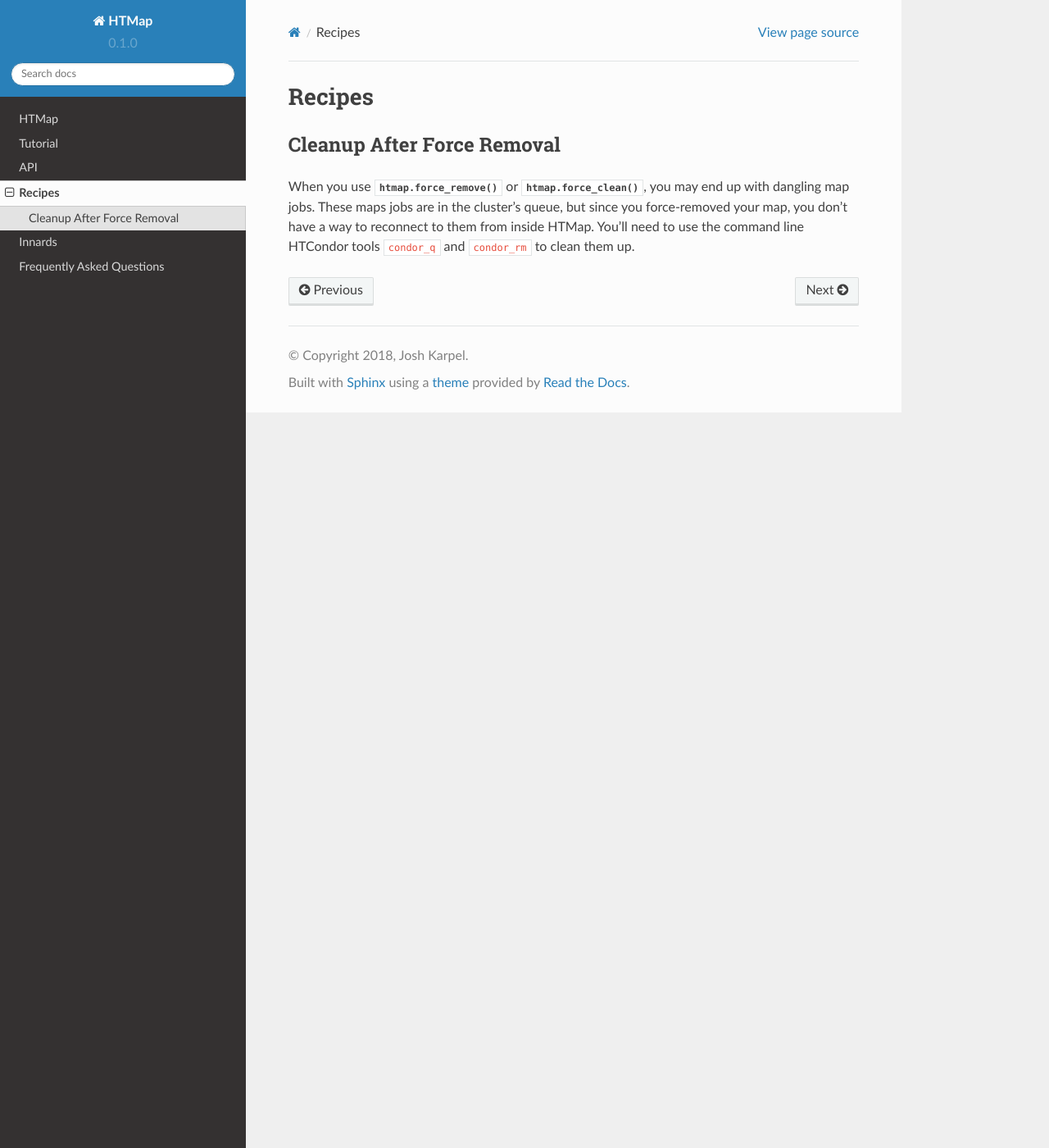
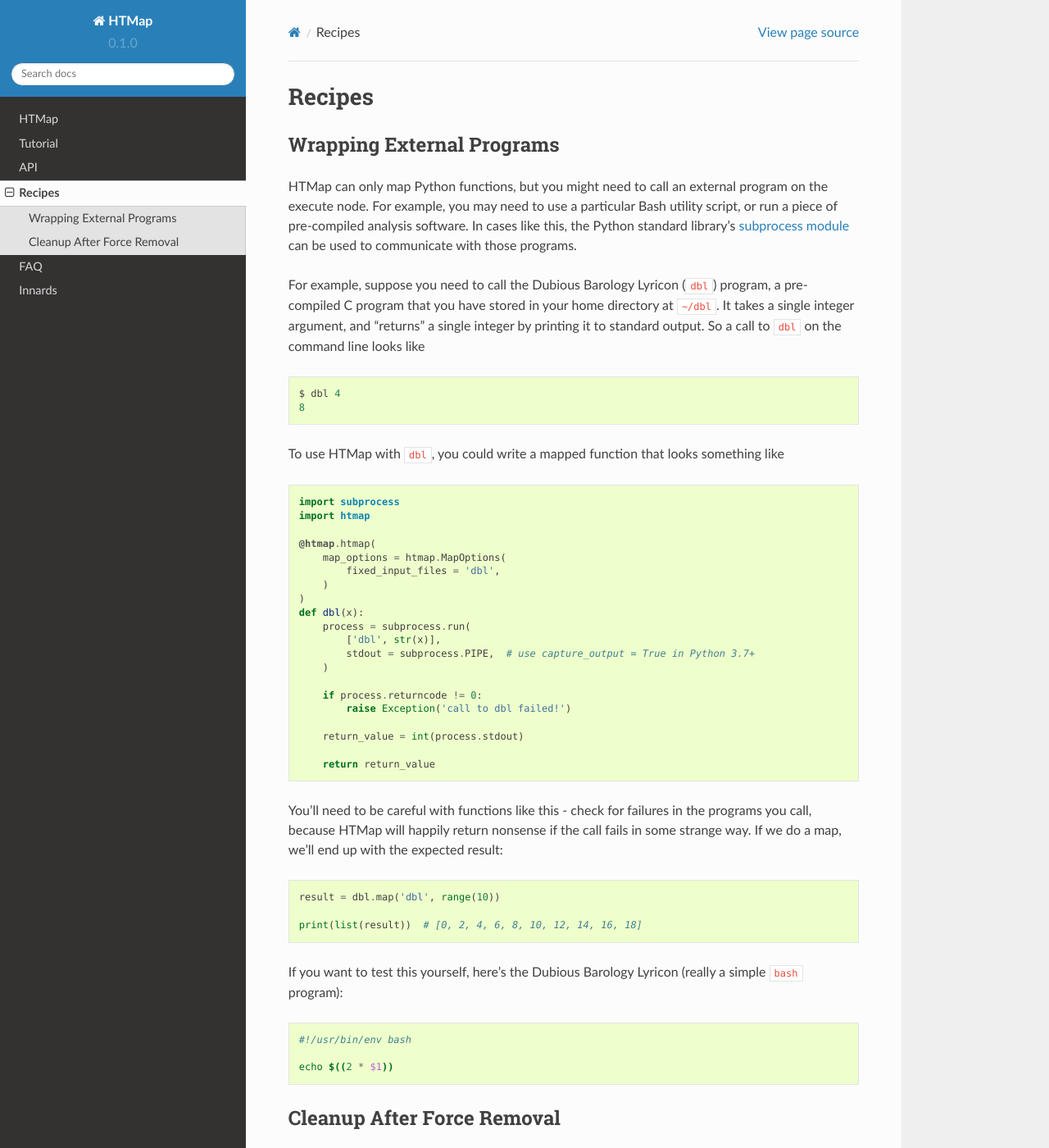
Before and after one commit to htcondor/htmap, a Sphinx documentation site: the page built from docs/source/recipes.rst, in a window 1280 px wide and 1400 px high. Shown: the whole window at 82% size. Built offline with Sphinx 7.4.7 and the Read the Docs theme 2.0.0, drawn with Linux system fonts in a browser that asks for light colours; the version number is read from the project's files by our own code.

Commit message:
worked on docs, added recipe for calling external program

```diff
--- a/docs/source/faq.rst
+++ b/docs/source/faq.rst
@@ -1,2 +1,6 @@
-Frequently Asked Questions
-==========================
+FAQ
+===
+
+.. py:currentmodule:: htmap
+
+.. highlight:: python
--- a/docs/source/innards.rst
+++ b/docs/source/innards.rst
@@ -4,6 +4,7 @@ Innards
 .. py:currentmodule:: htmap
 
 .. highlight:: python
+
 
 Guiding Principles
 ------------------
--- a/docs/source/recipes.rst
+++ b/docs/source/recipes.rst
@@ -4,6 +4,67 @@ Recipes
 .. py:currentmodule:: htmap
 
 .. highlight:: python
+
+.. _wrapping_external_programs:
+
+Wrapping External Programs
+--------------------------
+
+HTMap can only map Python functions, but you might need to call an external program on the execute node.
+For example, you may need to use a particular Bash utility script, or run a piece of pre-compiled analysis software.
+In cases like this, the Python standard library's `subprocess module <https://docs.python.org/3/library/subprocess.html>`_ can be used to communicate with those programs.
+
+For example, suppose you need to call the Dubious Barology Lyricon (``dbl``) program, a pre-compiled C program that you have stored in your home directory at ``~/dbl``.
+It takes a single integer argument, and "returns" a single integer by printing it to standard output.
+So a call to ``dbl`` on the command line looks like
+
+.. code-block:: bash
+
+    $ dbl 4
+    8
+
+To use HTMap with ``dbl``, you could write a mapped function that looks something like
+
+.. code-block:: python
+
+    import subprocess
+    import htmap
+
+    @htmap.htmap(
+        map_options = htmap.MapOptions(
+            fixed_input_files = 'dbl',
+        )
+    )
+    def dbl(x):
+        process = subprocess.run(
+            ['dbl', str(x)],
+            stdout = subprocess.PIPE,  # use capture_output = True in Python 3.7+
+        )
+
+        if process.returncode != 0:
+            raise Exception('call to dbl failed!')
+
+        return_value = int(process.stdout)
+
+        return return_value
+
+You'll need to be careful with functions like this - check for failures in the programs you call, because HTMap will happily return nonsense if the call fails in some strange way.
+If we do a map, we'll end up with the expected result:
+
+.. code-block:: python
+
+    result = dbl.map('dbl', range(10))
+
+    print(list(result))  # [0, 2, 4, 6, 8, 10, 12, 14, 16, 18]
+
+If you want to test this yourself, here's the Dubious Barology Lyricon (really a simple ``bash`` program):
+
+.. code-block:: bash
+
+    #!/usr/bin/env bash
+
+    echo $((2 * $1))
+
 
 .. _cleanup-after-force-removal:
 
--- a/docs/source/tutorial.rst
+++ b/docs/source/tutorial.rst
@@ -1,2 +1,6 @@
 Tutorial
 ========
+
+.. py:currentmodule:: htmap
+
+.. highlight:: python
```
Also changed, not shown: docs/source/index.rst (+9 -3 lines), 3 other files.
